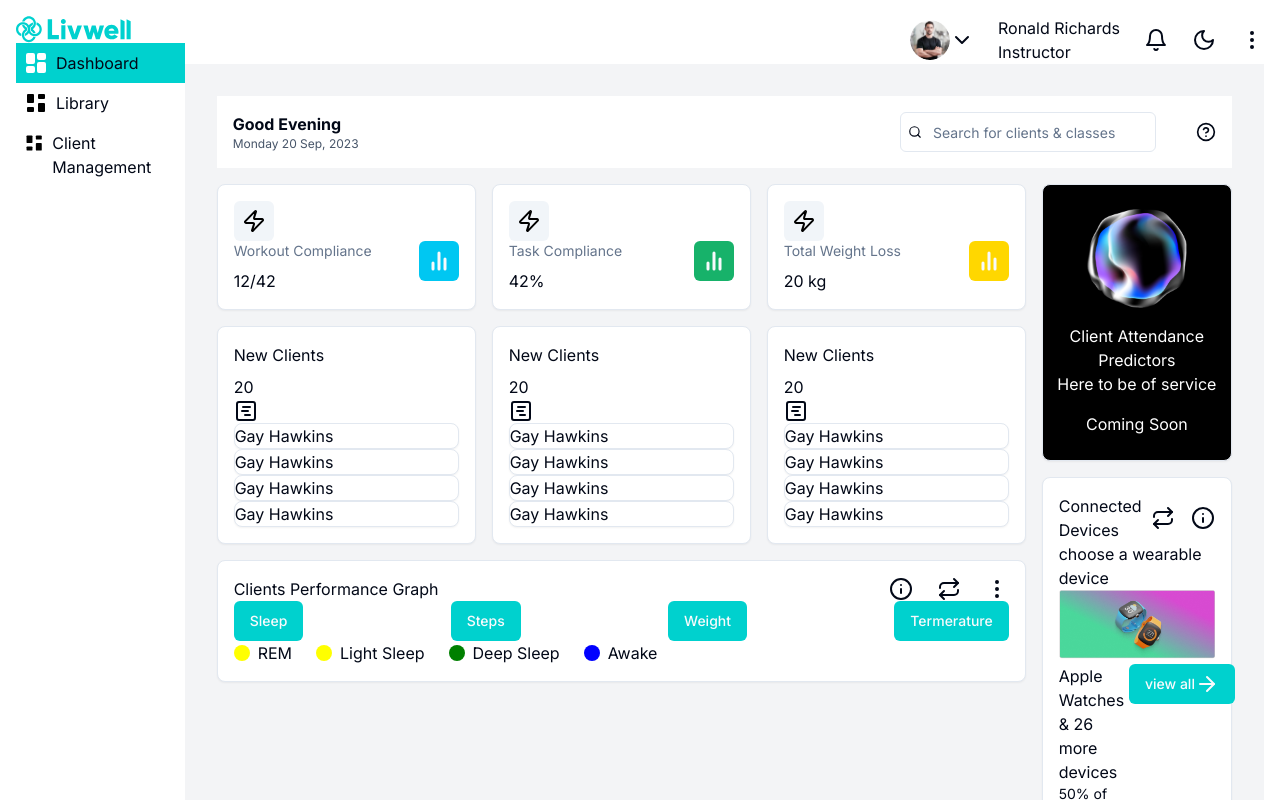
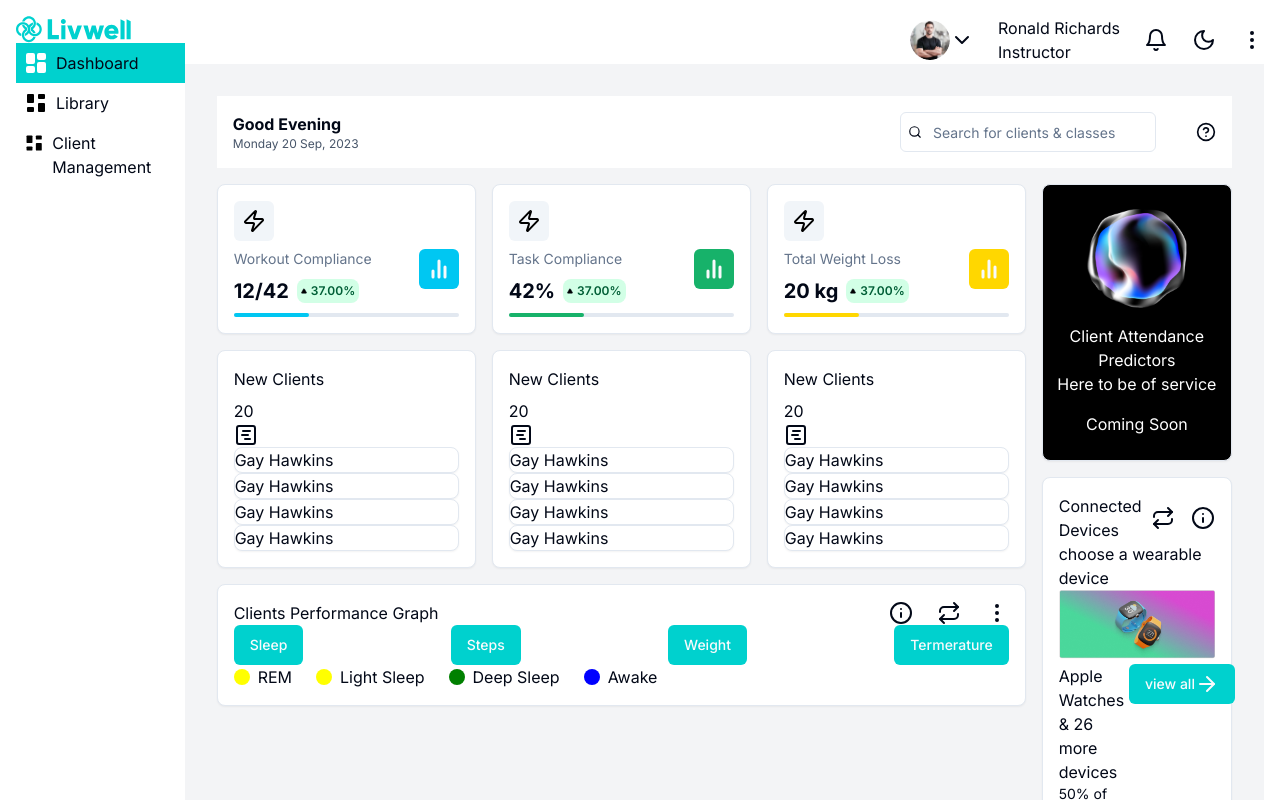
Before and after one commit to MichaelBoyo/lw-task, a Next.js app: page / in a window 1280 px wide. Shown: the top 800 px of the page. Built offline with nearby package versions, Linux system fonts and the light colour scheme.

Commit message:
refactor: Improve UI layout and add growth indicators to main cards

```diff
--- a/app/page.tsx
+++ b/app/page.tsx
@@ -5,6 +5,7 @@ import { Input } from "@/components/ui/input";
 import { MAIN_CARDS_DATA, SECONDARY_CARDS_DATA } from "@/constants/dummy.data";
 import {
   ArrowRight,
+  ArrowUp,
   BarChart,
   BarChart2,
   CircleHelp,
@@ -12,6 +13,7 @@ import {
   Info,
   Repeat,
   Search,
+  Triangle,
   Zap,
 } from "lucide-react";
 import Image from "next/image";
@@ -115,7 +117,7 @@ const SectionOne = () => {
   return (
     <div className="grid grid-cols-3 gap-4">
       {MAIN_CARDS_DATA.map((val, index) => (
-        <Card key={index} className="p-4">
+        <Card key={index} className="p-4 space-y-2">
           <Button
             size="icon"
             className="bg-slate-100 hover:bg-slate-100 cursor-text"
@@ -125,7 +127,13 @@ const SectionOne = () => {
           <div className="flex justify-between">
             <div className="space-y-2">
               <p className="text-slate-500 text-sm">{val.title}</p>
-              <p>{val.rating}</p>
+              <div className="flex items-center space-x-2">
+                <p className="text-xl font-bold">{val.rating}</p>
+                <div className="text-xs rounded-lg bg-[#D2FFE6] flex items-center p-1 space-x-1  ">
+                  <Triangle fill="black" size={6} />
+                  <p className="text-[#005E36]  font-semibold">{val.growth}</p>
+                </div>
+              </div>
             </div>
             <Button
               size="icon"
@@ -135,6 +143,14 @@ const SectionOne = () => {
             >
               <BarChart2 strokeWidth={3} />
             </Button>
+          </div>
+          <div className="bg-slate-200 h-1 rounded-lg">
+            <div
+              style={{
+                background: val.color,
+              }}
+              className="h-full w-1/3 rounded-lg"
+            />
           </div>
         </Card>
       ))}
--- a/constants/dummy.data.ts
+++ b/constants/dummy.data.ts
@@ -4,19 +4,19 @@ export const MAIN_CARDS_DATA = [
   {
     title: "Workout Compliance",
     rating: "12/42",
-    growth: "+ 37.00%",
+    growth: "37.00%",
     color: "#00C7F2",
   },
   {
     title: "Task Compliance",
     rating: "42%",
-    growth: "+ 37.00%",
+    growth: "37.00%",
     color: "#17B26A",
   },
   {
     title: "Total Weight Loss",
     rating: "20 kg",
-    growth: "+ 37.00%",
+    growth: "37.00%",
     color: "#FFD700",
   },
 ];
```
